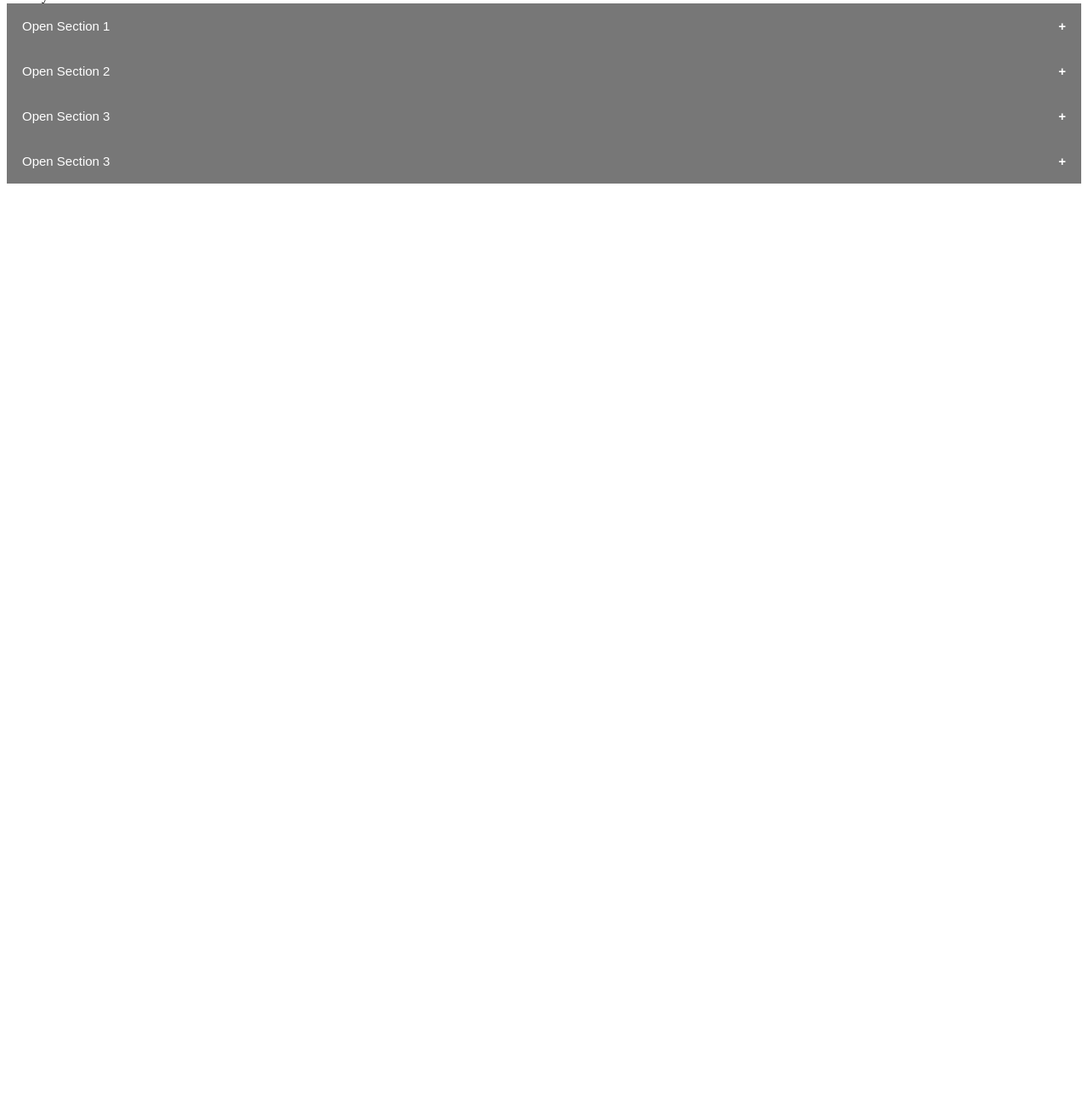
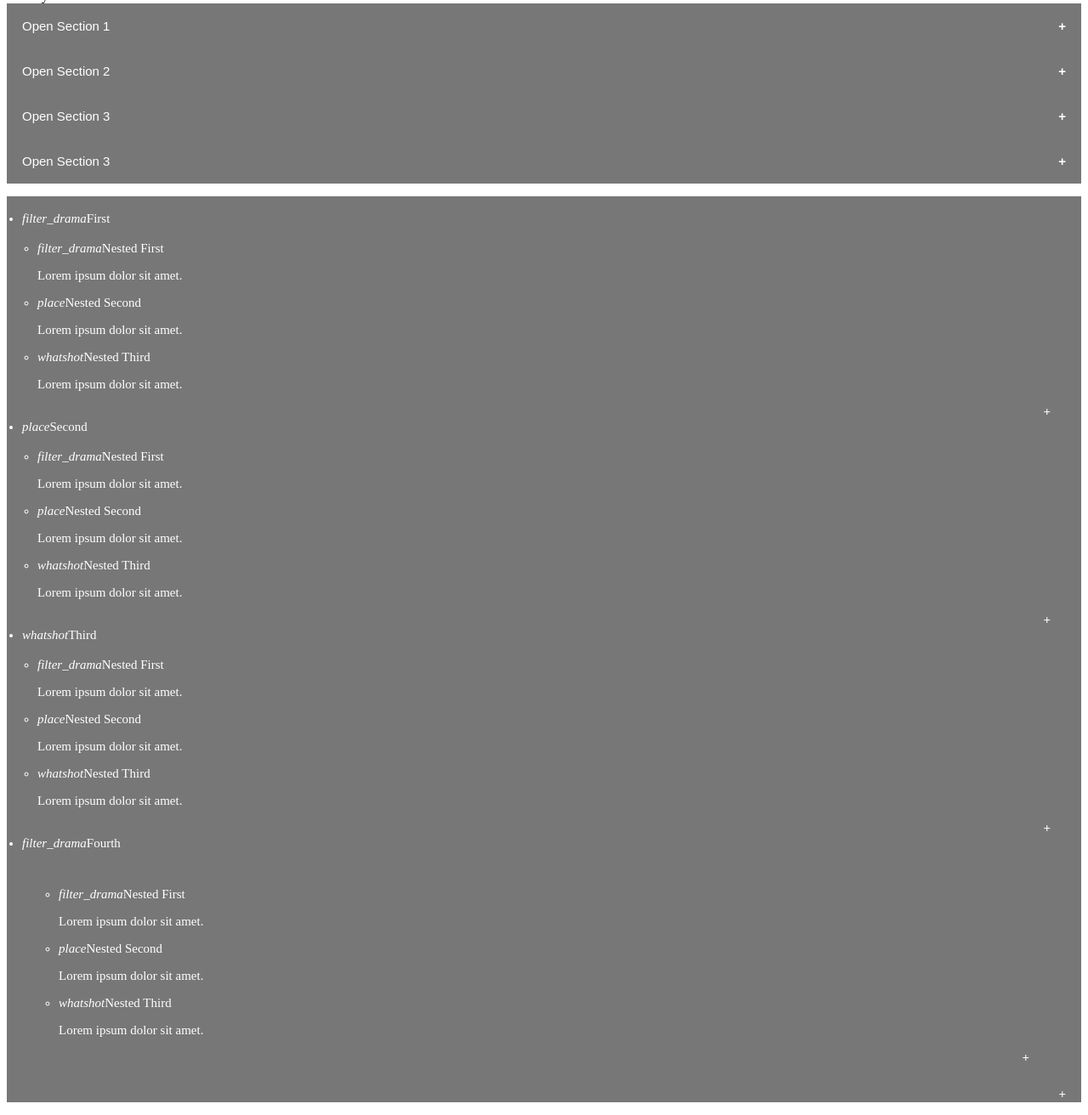
Before and after one commit to luizhdinizf/luizhdinizf.github.io, a plain HTML site: page index.html in a window 1280 px wide. Shown: the part 4924-6236 px from the top of the page at 85% size. Before the commit the page ends 5148 px from the top, so only its background shows below. Drawn offline with nearby package versions, Linux system fonts and the light colour scheme.

Commit message:
Update index.html
Incluído nova forma de colapsible no final

```diff
--- a/index.html
+++ b/index.html
@@ -1,6 +1,8 @@
 <!DOCTYPE html>
 <html>
 <head>
+  <script src="//cdnjs.cloudflare.com/ajax/libs/jquery/2.1.3/jquery.min.js"></script>
+  <script src="https://cdnjs.cloudflare.com/ajax/libs/materialize/0.97.5/js/materialize.min.js"></script>
 <meta name="viewport" content="width=device-width, initial-scale=1">
   <style>
 .collapsible {
@@ -405,5 +407,138 @@ for (i = 0; i < coll.length; i++) {
 }
 </script>
 
+ <ul class="collapsible" data-collapsible="accordion">
+	<li>
+		<div class="collapsible-header">
+			<i class="material-icons">filter_drama</i>First</div>
+		<div class="collapsible-body">
+			<div class="row">
+				<div class="col s12 m12">
+					<ul class="collapsible" data-collapsible="accordion">
+						<li>
+							<div class="collapsible-header">
+								<i class="material-icons">filter_drama</i>Nested First</div>
+							<div class="collapsible-body">
+								<p>Lorem ipsum dolor sit amet.</p>
+							</div>
+						</li>
+						<li>
+							<div class="collapsible-header">
+								<i class="material-icons">place</i>Nested Second</div>
+							<div class="collapsible-body">
+								<p>Lorem ipsum dolor sit amet.</p>
+							</div>
+						</li>
+						<li>
+							<div class="collapsible-header">
+								<i class="material-icons">whatshot</i>Nested Third</div>
+							<div class="collapsible-body">
+								<p>Lorem ipsum dolor sit amet.</p>
+							</div>
+						</li>
+					</ul>
+				</div>
+			</div>
+		</div>
+	</li>
+	<li>
+		<div class="collapsible-header">
+			<i class="material-icons">place</i>Second</div>
+		<div class="collapsible-body">
+			<div class="container">
+				<ul class="collapsible" data-collapsible="accordion">
+					<li>
+						<div class="collapsible-header">
+							<i class="material-icons">filter_drama</i>Nested First</div>
+						<div class="collapsible-body">
+							<p>Lorem ipsum dolor sit amet.</p>
+						</div>
+					</li>
+					<li>
+						<div class="collapsible-header">
+							<i class="material-icons">place</i>Nested Second</div>
+						<div class="collapsible-body">
+							<p>Lorem ipsum dolor sit amet.</p>
+						</div>
+					</li>
+					<li>
+						<div class="collapsible-header">
+							<i class="material-icons">whatshot</i>Nested Third</div>
+						<div class="collapsible-body">
+							<p>Lorem ipsum dolor sit amet.</p>
+						</div>
+					</li>
+				</ul>
+			</div>
+		</div>
+	</li>
+	<li>
+		<div class="collapsible-header">
+			<i class="material-icons">whatshot</i>Third</div>
+		<div class="collapsible-body">
+			<div class="container">
+				<div class="row">
+					<div class="col s12 m12">
+						<ul class="collapsible" data-collapsible="accordion">
+							<li>
+								<div class="collapsible-header">
+									<i class="material-icons">filter_drama</i>Nested First</div>
+								<div class="collapsible-body">
+									<p>Lorem ipsum dolor sit amet.</p>
+								</div>
+							</li>
+							<li>
+								<div class="collapsible-header">
+									<i class="material-icons">place</i>Nested Second</div>
+								<div class="collapsible-body">
+									<p>Lorem ipsum dolor sit amet.</p>
+								</div>
+							</li>
+							<li>
+								<div class="collapsible-header">
+									<i class="material-icons">whatshot</i>Nested Third</div>
+								<div class="collapsible-body">
+									<p>Lorem ipsum dolor sit amet.</p>
+								</div>
+							</li>
+						</ul>
+					</div>
+				</div>
+			</div>
+		</div>
+	</li>
+	<li>
+		<div class="collapsible-header">
+			<i class="material-icons">filter_drama</i>Fourth</div>
+		<div class="collapsible-body">
+			<div style="padding:25px">
+				<ul class="collapsible" data-collapsible="accordion">
+					<li>
+						<div class="collapsible-header">
+							<i class="material-icons">filter_drama</i>Nested First</div>
+						<div class="collapsible-body">
+							<p>Lorem ipsum dolor sit amet.</p>
+						</div>
+					</li>
+					<li>
+						<div class="collapsible-header">
+							<i class="material-icons">place</i>Nested Second</div>
+						<div class="collapsible-body">
+							<p>Lorem ipsum dolor sit amet.</p>
+						</div>
+					</li>
+					<li>
+						<div class="collapsible-header">
+							<i class="material-icons">whatshot</i>Nested Third</div>
+						<div class="collapsible-body">
+							<p>Lorem ipsum dolor sit amet.</p>
+						</div>
+					</li>
+				</ul>
+			</div>
+		</div>
+	</li>
+</ul>
+
 </body>
 </html>
```
